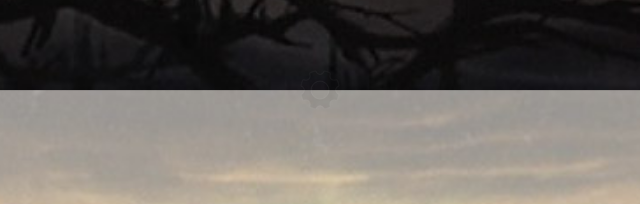
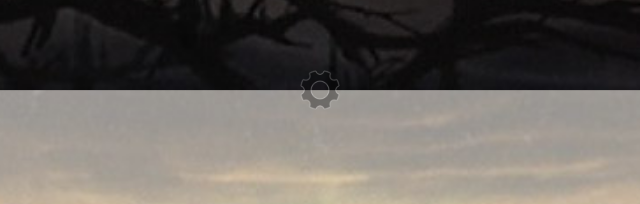
Before and after one commit to netkot/mtg-counter, a plain HTML site: page www/index.html in a window 1280 px wide. Shown: the part 310-514 px from the top of the page, 320-960 px from the left. Drawn offline with Linux system fonts and the light colour scheme.

Commit message:
Add visibility to cog icon

```diff
--- a/www/files/css/main.css
+++ b/www/files/css/main.css
@@ -255,7 +255,7 @@ body
         opacity: 1;
         }
 
-    .icon.cog           {   background-image: url(../../img/settings.png); opacity: 0.05; display: block; }
+    .icon.cog           {   background-image: url(../../img/settings.png); opacity: 0.3; display: block; }
     .icon.reset         {   background-image: url(../../img/reset.png)    }
     .icon.dice          {   background-image: url(../../img/dice.png)     }
     .icon.two_player    {   background-image: url(../../img/2_player.png) }
```
